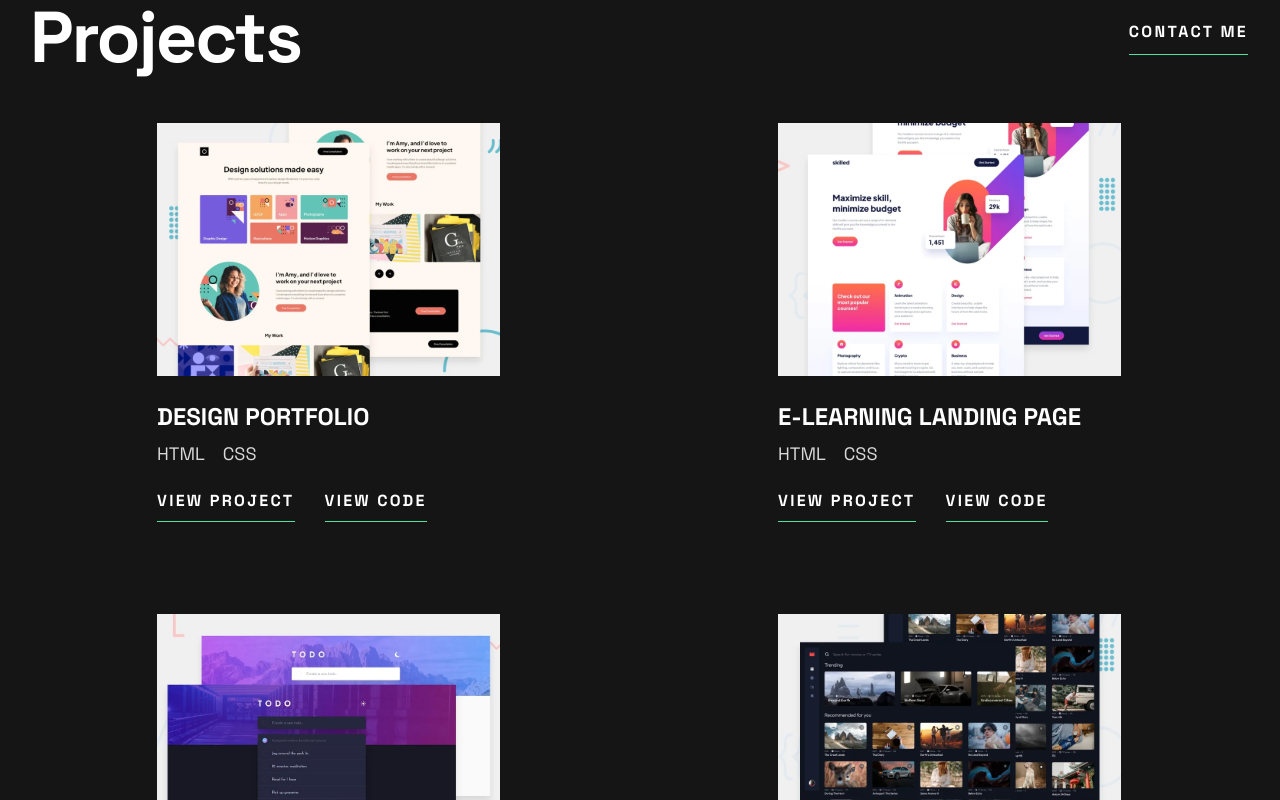
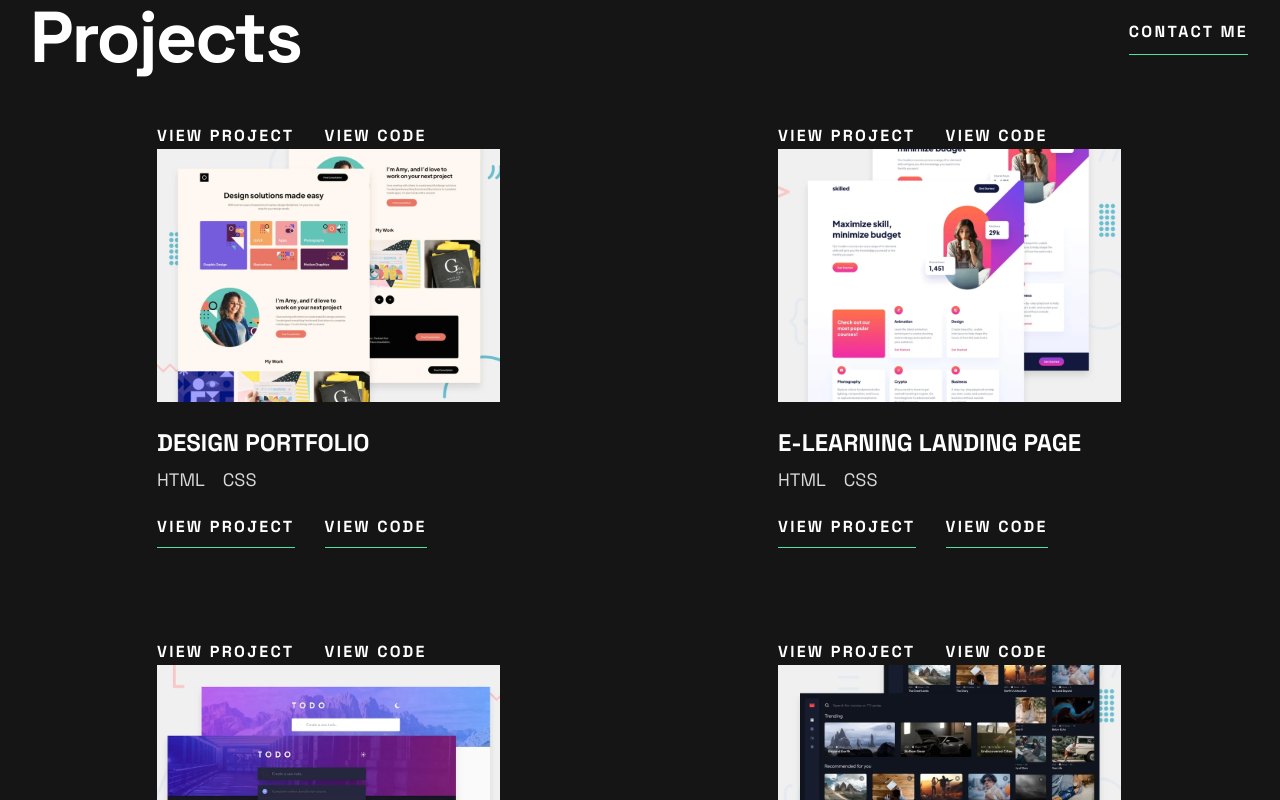
Before and after one commit to Oleksandr-Berd/dev-port, a React (Create React App) app: page / in a window 1280 px wide. Shown: the part 1240-2040 px from the top of the page. Built offline with nearby package versions, Linux system fonts and the light colour scheme.

Commit message:
projects section is done

```diff
--- a/src/components/Projects/Projects.tsx
+++ b/src/components/Projects/Projects.tsx
@@ -1,4 +1,6 @@
 import * as SC from "./ProjectsStyled"
+
+import { useMediaQuery } from "usehooks-ts";
 
 import project1 from "../../assets/images/proj1_mob.svg"
 import project2 from "../../assets/images/proj2_mob.svg";
@@ -8,6 +10,9 @@ import project5 from "../../assets/images/proj5_mob.svg";
 import project6 from "../../assets/images/proj6_mob.svg";
 
 const Projects = () => {
+
+const isDesktop = useMediaQuery("(min-width:1440px)");
+
     return (
       <SC.CommonCon>
         <SC.TitleCon>
@@ -17,6 +22,10 @@ const Projects = () => {
         <SC.ProjectsList>
           <SC.ProjectsItem>
             <SC.ImageCon>
+              <SC.LinksCon>
+                <a href="https://github.com/Oleksandr-Berd">view project</a>
+                <a href="https://github.com/Oleksandr-Berd">view code</a>
+              </SC.LinksCon>
               <img src={project1} alt="project_one" />
             </SC.ImageCon>
             <SC.ProjectTitle>design portfolio</SC.ProjectTitle>
@@ -24,13 +33,19 @@ const Projects = () => {
               <SC.TechItem>html</SC.TechItem>
               <SC.TechItem>css</SC.TechItem>
             </SC.TechList>
-            <SC.LinksCon>
+            <SC.LinksCon
+              style={isDesktop ? { display: "none" } : { display: "block" }}
+            >
               <a href="https://github.com/Oleksandr-Berd">view project</a>
               <a href="https://github.com/Oleksandr-Berd">view code</a>
             </SC.LinksCon>
           </SC.ProjectsItem>
           <SC.ProjectsItem>
             <SC.ImageCon>
+              <SC.LinksCon>
+                <a href="https://github.com/Oleksandr-Berd">view project</a>
+                <a href="https://github.com/Oleksandr-Berd">view code</a>
+              </SC.LinksCon>
               <img src={project2} alt="project_two" />
             </SC.ImageCon>
             <SC.ProjectTitle>e-learning landing page</SC.ProjectTitle>
@@ -38,13 +53,19 @@ const Projects = () => {
               <SC.TechItem>html</SC.TechItem>
               <SC.TechItem>css</SC.TechItem>
             </SC.TechList>
-            <SC.LinksCon>
+            <SC.LinksCon
+              style={isDesktop ? { display: "none" } : { display: "block" }}
+            >
               <a href="https://github.com/Oleksandr-Berd">view project</a>
               <a href="https://github.com/Oleksandr-Berd">view code</a>
             </SC.LinksCon>
           </SC.ProjectsItem>
           <SC.ProjectsItem>
             <SC.ImageCon>
+              <SC.LinksCon>
+                <a href="https://github.com/Oleksandr-Berd">view project</a>
+                <a href="https://github.com/Oleksandr-Berd">view code</a>
+              </SC.LinksCon>
               <img src={project3} alt="project_three" />
             </SC.ImageCon>
             <SC.ProjectTitle>todo web app</SC.ProjectTitle>
@@ -53,13 +74,19 @@ const Projects = () => {
               <SC.TechItem>css</SC.TechItem>
               <SC.TechItem>javascript</SC.TechItem>
             </SC.TechList>
-            <SC.LinksCon>
+            <SC.LinksCon
+              style={isDesktop ? { display: "none" } : { display: "block" }}
+            >
               <a href="https://github.com/Oleksandr-Berd">view project</a>
               <a href="https://github.com/Oleksandr-Berd">view code</a>
             </SC.LinksCon>
           </SC.ProjectsItem>
           <SC.ProjectsItem>
             <SC.ImageCon>
+              <SC.LinksCon>
+                <a href="https://github.com/Oleksandr-Berd">view project</a>
+                <a href="https://github.com/Oleksandr-Berd">view code</a>
+              </SC.LinksCon>
               <img src={project4} alt="project_four" />
             </SC.ImageCon>
             <SC.ProjectTitle>entertainment web app</SC.ProjectTitle>
@@ -68,13 +95,19 @@ const Projects = () => {
               <SC.TechItem>css</SC.TechItem>
               <SC.TechItem>javascript</SC.TechItem>
             </SC.TechList>
-            <SC.LinksCon>
+            <SC.LinksCon
+              style={isDesktop ? { display: "none" } : { display: "block" }}
+            >
               <a href="https://github.com/Oleksandr-Berd">view project</a>
               <a href="https://github.com/Oleksandr-Berd">view code</a>
             </SC.LinksCon>
           </SC.ProjectsItem>
           <SC.ProjectsItem>
             <SC.ImageCon>
+              <SC.LinksCon>
+                <a href="https://github.com/Oleksandr-Berd">view project</a>
+                <a href="https://github.com/Oleksandr-Berd">view code</a>
+              </SC.LinksCon>
               <img src={project5} alt="project_five" />
             </SC.ImageCon>
             <SC.ProjectTitle>memory game</SC.ProjectTitle>
@@ -83,13 +116,19 @@ const Projects = () => {
               <SC.TechItem>css</SC.TechItem>
               <SC.TechItem>javascript</SC.TechItem>
             </SC.TechList>
-            <SC.LinksCon>
+            <SC.LinksCon
+              style={isDesktop ? { display: "none" } : { display: "block" }}
+            >
               <a href="https://github.com/Oleksandr-Berd">view project</a>
               <a href="https://github.com/Oleksandr-Berd">view code</a>
             </SC.LinksCon>
           </SC.ProjectsItem>
           <SC.ProjectsItem>
             <SC.ImageCon>
+              <SC.LinksCon>
+                <a href="https://github.com/Oleksandr-Berd">view project</a>
+                <a href="https://github.com/Oleksandr-Berd">view code</a>
+              </SC.LinksCon>
               <img src={project6} alt="project_six" />
             </SC.ImageCon>
             <SC.ProjectTitle>art gallery showcase</SC.ProjectTitle>
@@ -98,7 +137,9 @@ const Projects = () => {
               <SC.TechItem>css</SC.TechItem>
               <SC.TechItem>javascript</SC.TechItem>
             </SC.TechList>
-            <SC.LinksCon>
+            <SC.LinksCon
+              style={isDesktop ? { display: "none" } : { display: "block" }}
+            >
               <a href="https://github.com/Oleksandr-Berd">view project</a>
               <a href="https://github.com/Oleksandr-Berd">view code</a>
             </SC.LinksCon>
--- a/src/components/Projects/ProjectsStyled.ts
+++ b/src/components/Projects/ProjectsStyled.ts
@@ -11,6 +11,12 @@ export const CommonCon = styled.div`
     padding-left: 30px;
     padding-right: 32px;
     padding-bottom: 100px;
+  }
+
+  @media (min-width: 1440px) {
+    padding-left: 165px;
+    padding-right: 165px;
+    padding-bottom: 139px;
   }
 `;
 
@@ -26,7 +32,7 @@ export const TitleCon = styled.div`
     font-size: 40px;
     letter-spacing: -1.14px;
 
-    @media (min-width: 768px){
+    @media (min-width: 768px) {
       font-size: 72px;
       letter-spacing: -2.05px;
     }
@@ -40,11 +46,52 @@ export const TitleCon = styled.div`
     letter-spacing: 2.29px;
     font-weight: bold;
     border-bottom: 1px solid #4ee1a0;
+    @media (min-width: 1440px) {
+      transition: color 0.3s ease-in-out;
+      &:hover {
+        color: #4ee1a0;
+
+        transition: color 0.3s ease-in-out;
+      }
+    }
   }
 `;
 
 export const ImageCon = styled.div`
   margin-bottom: 20px;
+  position: relative;
+
+  @media (min-width: 1440px) {
+    position: relative;
+
+    & > img {
+      width: 540px;
+      height: 400px;
+    }
+
+    &::before {
+      content: "";
+      position: absolute;
+      top: 0;
+      left: 0;
+      width: 100%;
+      height: 100%;
+      background-color: rgba(0, 0, 0, 0);
+      transition: background-color 0.3s ease-in-out;
+    }
+
+    &:hover::before {
+      background-color: rgba(0, 0, 0, 0.75);
+    }
+
+    &:hover {
+      & > div {
+        transition: visibility 0.3s ease-in-out;
+
+        visibility: visible;
+      }
+    }
+  }
 `;
 
 export const ProjectTitle = styled.h2`
@@ -61,13 +108,13 @@ export const ProjectsList = styled.ul`
   display: flex;
   flex-direction: column;
 
-@media (min-width: 768px){
+  @media (min-width: 768px) {
     display: grid;
     grid-template-columns: repeat(2, 1fr);
     grid-column-gap: 24px;
     grid-row-gap: 60px;
   }
-`
+`;
 
 export const ProjectsItem = styled.li`
   margin-left: auto;
@@ -112,4 +159,16 @@ export const LinksCon = styled.div`
   & > a:not(:last-child) {
     margin-right: 30px;
   }
+
+  @media (min-width: 1440px) {
+    position: absolute;
+    top: 0;
+    right: 0;
+
+    transform: translateX(-50%) translateY(180px);
+
+    visibility: hidden;
+
+    transition: visibility 0.3s ease-in-out;
+  }
 `;
--- a/src/components/Skills/SkillsStyled.ts
+++ b/src/components/Skills/SkillsStyled.ts
@@ -23,6 +23,10 @@ export const CommonCon = styled.div<Props>`
 
     @media (min-width: 768px) {
       transform: translateY(0px);
+    }
+
+    @media (min-width: 1440px){
+      transform: translateY(-100px);
     }
   }
 
@@ -55,6 +59,8 @@ export const SkillsList = styled.ul`
   @media (min-width: 1440px) {
     grid-template-columns: repeat(3, 1fr);
     grid-row-gap: 58px;
+
+    padding-bottom: 140px;
   }
 `;
 
```
Lines whose indentation alone changed are shown as unchanged.
